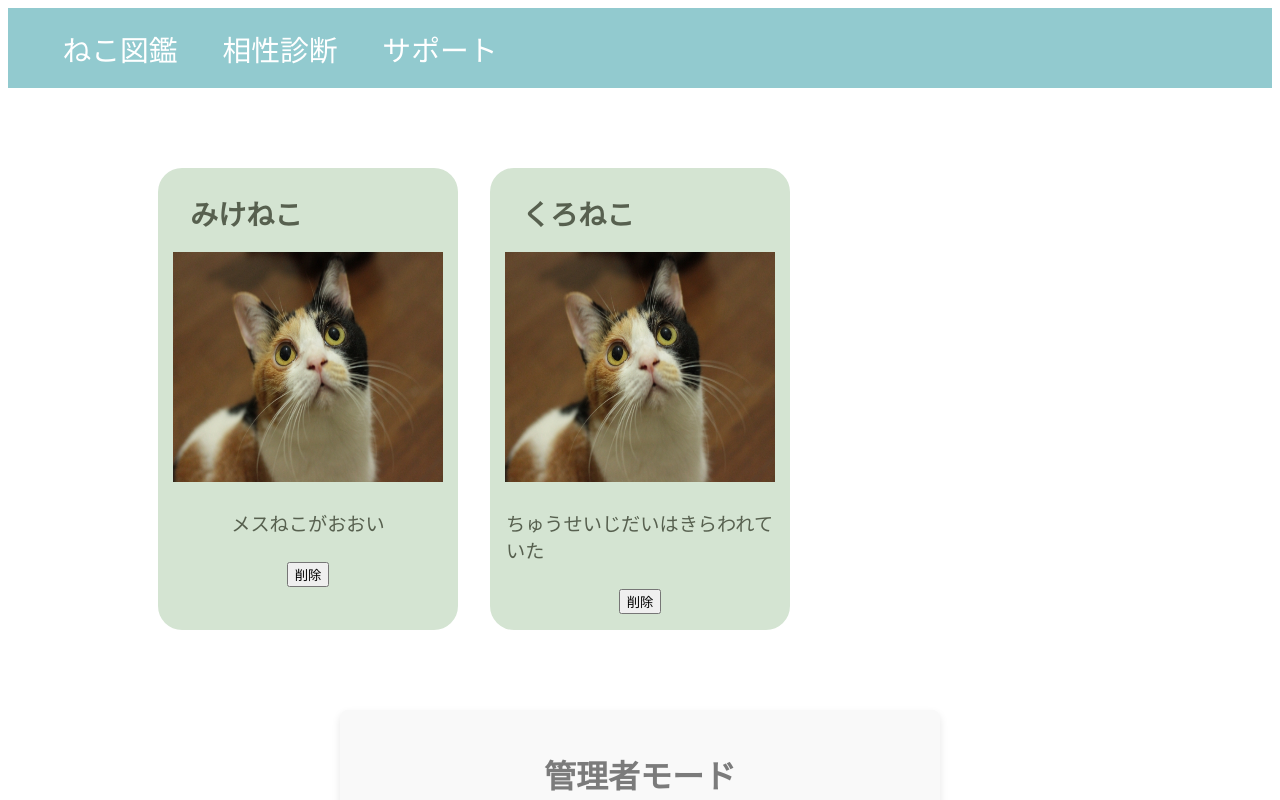
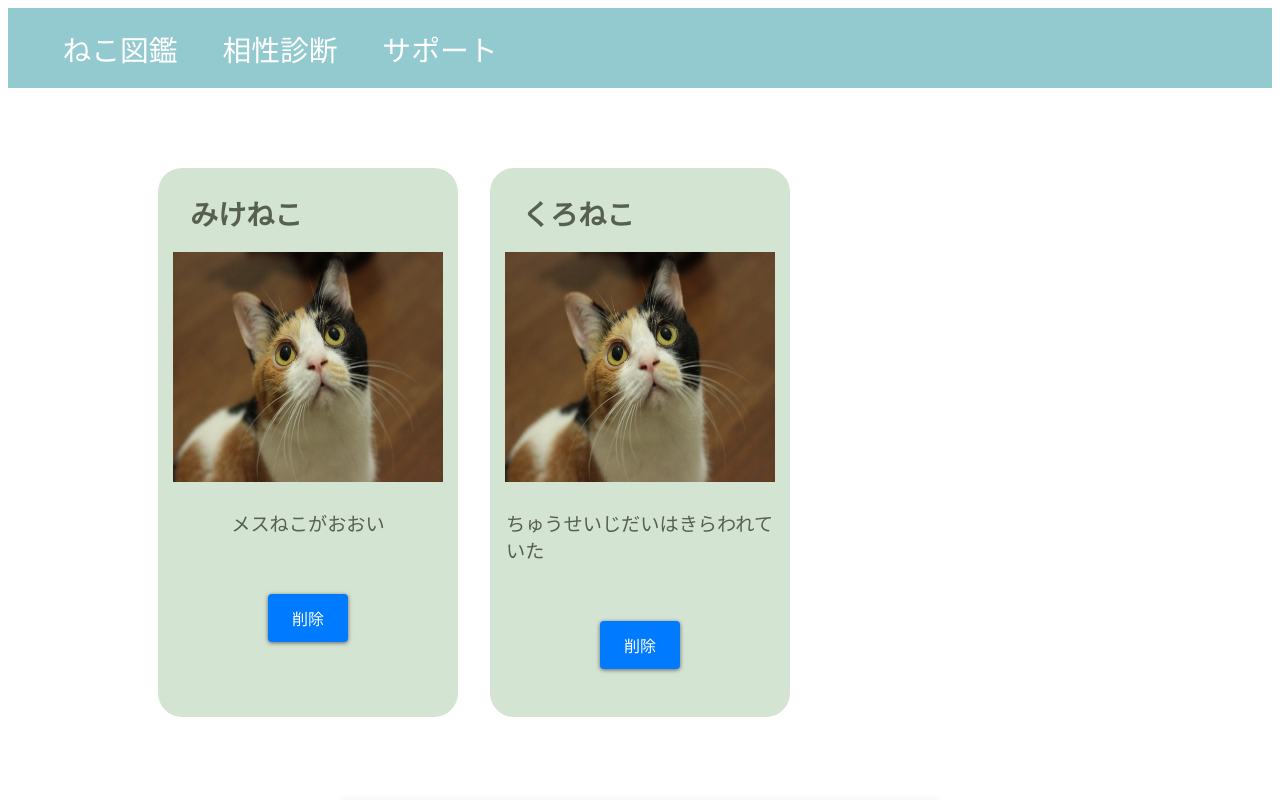
Before and after one commit to shigeyasushimamura/training-react-todoApp-2025, a React (Vite) app in the folder 2025_01_01_001/todo-front/: page / in a window 1280 px wide. Shown: the top 800 px of the page. Built offline with nearby package versions, Linux system fonts and the light colour scheme.

Commit message:
ボタン改良

```diff
--- a/2025_01_01_001/todo-front/src/domain/todo/components/ArticleItem.tsx
+++ b/2025_01_01_001/todo-front/src/domain/todo/components/ArticleItem.tsx
@@ -17,6 +17,7 @@ const ArticleItem: FC<Props> = ({ article, deleteArticle }) => {
       </figure>
       <span>{article.text}</span>
       <button
+        className={styles["submit-button"]}
         aria-label={`Delete Article ${article.id}`}
         onClick={() => {
           deleteArticle(article.id);
```
